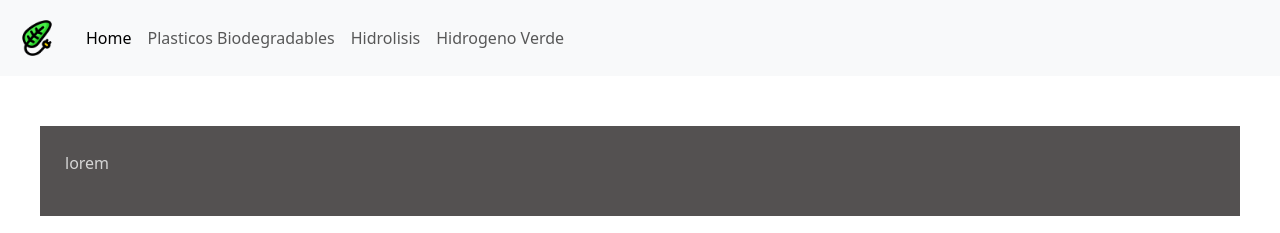
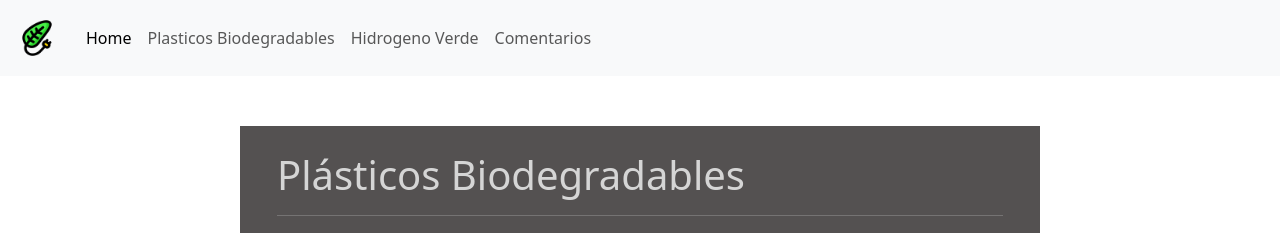
Before and after one commit to DuvanRojasHenao/EnergiasVerdes, a PHP site: page /PlasticosBiodegradables.html in a window 1280 px wide. Shown: the top 233 px of the page. Run offline with PHP 8.4, Linux system fonts and the light colour scheme.

Commit message:
Se enlazan paginas con el home

```diff
--- a/PlasticosBiodegradables.html
+++ b/PlasticosBiodegradables.html
@@ -13,7 +13,7 @@
 <body>
     <nav class="navbar navbar-expand-lg bg-body-tertiary col-lg-12 d-flex justify-content-center menu_sitio">
         <div class="container-fluid">
-          <a class="navbar-brand" href="#">
+          <a class="navbar-brand" href="./index.html">
             <img src="./imagenes/logo.png" alt="">
           </a>
           <button class="navbar-toggler" type="button" data-bs-toggle="collapse" data-bs-target="#navbarSupportedContent" aria-controls="navbarSupportedContent" aria-expanded="false" aria-label="Toggle navigation">
@@ -26,12 +26,12 @@
               </li>
               <li class="nav-item">
                 <a class="nav-link" href="./PlasticosBiodegradables.html">Plasticos Biodegradables</a>
+
+              <li class="nav-item">
+                <a class="nav-link" href="./HidrogenoVerde.html">Hidrogeno Verde</a>
               </li>
               <li class="nav-item">
-                <a class="nav-link" href="./Hidrolisis.html">Hidrolisis</a>
-              </li>
-              <li class="nav-item">
-                <a class="nav-link" href="./HidrogenoVerde.html">Hidrogeno Verde</a>
+                <a class="nav-link" href="./Formulario.html">Comentarios</a>
               </li>
             </ul>
           </div>
@@ -39,7 +39,51 @@
       </nav>
 
 	<section class="main_container carrusel_imagenes">
-    <p>lorem</p>
+    <div class="container ">
+      <div class="box_text"> <title> </title> <h1>Plásticos Biodegradables</h1></title>
+    </div>
+      <hr>
+    <div class="clearfix">
+      <img class="d-block w-100" src="https://tse4.mm.bing.net/th?id=OIP.mpog_HpZKNxqr8DZdworCgHaEK&pid=Api&P=0" class="col-md-6 float-md-end mb-3 ms-md-3" alt="...">
+
+      <p>Los bioplásticos son un tipo de plásticos que se caracterizan por estar fabricados a partir de materiales orgánicos (de ahí que se denominen con el prefijo “bio”) y que, en consecuencia, son biodegradables.</p>
+
+      <p>Este tipo de materiales imita al plástico pero, siendo exquisitos en su denominación, no se puede estar hablando realmente de plástico, ya que no se produce a partir del petróleo. Sin embargo, debido a que su uso está destinado principalmente a la sustitución de los plásticos de un solo uso, se han popularizado con este nombre.</p>
+    </div>
+      </div>
+  <hr>
+
+  <div style="text-align:center;" >
+    <div></div>
+  <iframe class="d-block w-100" height="400" src="https://www.youtube.com/embed/FuMO1s6RkVY" title="¿Bolsas de plástico fabricadas con algas marinas? Una bacteria lo hace posible" frameborder="0" allow="accelerometer; autoplay; clipboard-write; encrypted-media; gyroscope; picture-in-picture; web-share" allowfullscreen></iframe>
+  </div>
+  </div>
+  </pre>
+  <hr>
+  <div class="container text-left">
+  <div class="row">
+
+      <div class= "container-sm container-md container-lg container-xl container-xxl"> <p>Por un lado, teniendo en cuenta la cantidad de tiempo necesaria para la degradación del plástico, se investiga la posibilidad de bacterias que se lo coman. Por otro, hay microorganismos capaces de fabricar plástico, que además es biodegradable, en concreto, las algas microscópicas. </p>
+        <p>Los bioplásticos, con propiedades notablemente similares a las de los plásticos derivados del petróleo, son una alternativa prometedora para superar estos retos emergentes. Pero los materiales de base biológica son controvertidos.</p>
+        <p>La empresa la start up estadounidense Sway ha dado con la fórmula de plástico de algas, que pretende ser una de  las alternativas más viables en el reemplazo de los polímeros del petróleo.
+        En lugar de estar basado en combustibles fósiles como lo son muchos derivados de petróleo convencionales, este plástico de algas es el paso siguiente en la evolución de los envases, solucionando el daño que los plásticos derivados del petróleo han causado a lo largo de tantos años.</p></div>
+        </div>
+
+        <div class="row justify-content-center contenedor_imagenes">
+          <div class="col-6">
+            <img src="https://tse2.mm.bing.net/th?id=OIP.PspzbjKegzn38fRlpi580wHaE3&pid=Api&P=0" alt="">
+          </div>
+          <div class="col-6">
+            <img src=https://www.ambienteplastico.com/wp-content/uploads/2020/04/los-bioplasticos-que-son-y-para-que-sirven.png alt="">
+          </div>
+        </div>
+  </div>
+  </div>
+
+
+    <script src="https://cdn.jsdelivr.net/npm/bootstrap@5.3.0-alpha1/dist/js/bootstrap.bundle.min.js" integrity="sha384-w76AqPfDkMBDXo30jS1Sgez6pr3x5MlQ1ZAGC+nuZB+EYdgRZgiwxhTBTkF7CXvN" crossorigin="anonymous"></script>
+
+
 	</section>
 
   <footer class="footer">
@@ -49,13 +93,13 @@
       <h2 class="redes">Redes</h2>
 
       <div class="links_redes">
-          <a href="">
+        <a href="https://www.facebook.com/">
           <img src="./imagenes/fb.png">
         </a>
-          <a href="">
+        <a href="https://wa.link/86n5kj">
           <img src="./imagenes/wsp.png">
         </a>
-          <a href="">
+        <a href="https://www.instagram.com/">
           <img src="./imagenes/instagram.png">
         </a>
 
--- a/styles/styles.css
+++ b/styles/styles.css
@@ -1,5 +1,5 @@
 .main_container {
-    max-width: 1000px;
+    max-width: 800px;
     margin: auto;
     background-color: #d5d5d5;
     padding: 10px;
@@ -9,7 +9,7 @@
 }
 
 .carrusel_imagenes {
-    max-width: 1200px;
+    max-width: 800px;
     margin: 50px auto;
     background-color: #545151
 }
@@ -27,10 +27,10 @@
 }
 
 .footer {
-    width: 100%
+    width: 100%;
     margin: auto;
     background-color: #33ff61;
-    padding: 20px 15px;
+    padding: 20px;
 }
 
 .footer h2{
@@ -52,13 +52,9 @@
    padding: 0;
 }
 
-<<<<<<< Updated upstream
-/* animacion */
-=======
-.footer .lista p{
-   color: #ffffff;
-   text-align: center;
+.footer p {
 
+    color:#ffffff;
 }
 
 .main_container{
@@ -68,9 +64,41 @@
     padding: 25px;
 }
 
-.tituloprincipal{
-    justify-content: center;
+.box_text {
+    color:#d5d5d5;
+    width: 100%;
+    height: auto;
+}
+h1 {
+    text-align: left;
+}
 
+.clearfix  {
+    color:white;
+    width: 100%;
+    height: auto;
+    padding: 20px;
+    text-align: left;
+}
+.video-responsive {
+    position: relative;
+    padding-bottom: 56.25%; /* 16/9 ratio */
+    padding-top: 30px; /* IE6 workaround*/
+    height: 0;
+    overflow: hidden;
+    }
+
+    .video-responsive iframe,
+    .video-responsive object,
+    .video-responsive embed {
+    position: absolute;
+    top: 0;
+    left: 0;
+    width: 100%;
+    height: 100%;
+    }
+.contenedor_imagenes img{
+
+    width: 100%;
 
 }
->>>>>>> Stashed changes
```
Also changed, not shown: Formulario.html (renamed from Hidrolisis.html, +9 -8 lines), HidrogenoVerde.html (+13 -8 lines), index.html (+9 -6 lines), imagenes/HidrogenoVerde.jpg (added). Lines whose indentation alone changed are shown as unchanged.
